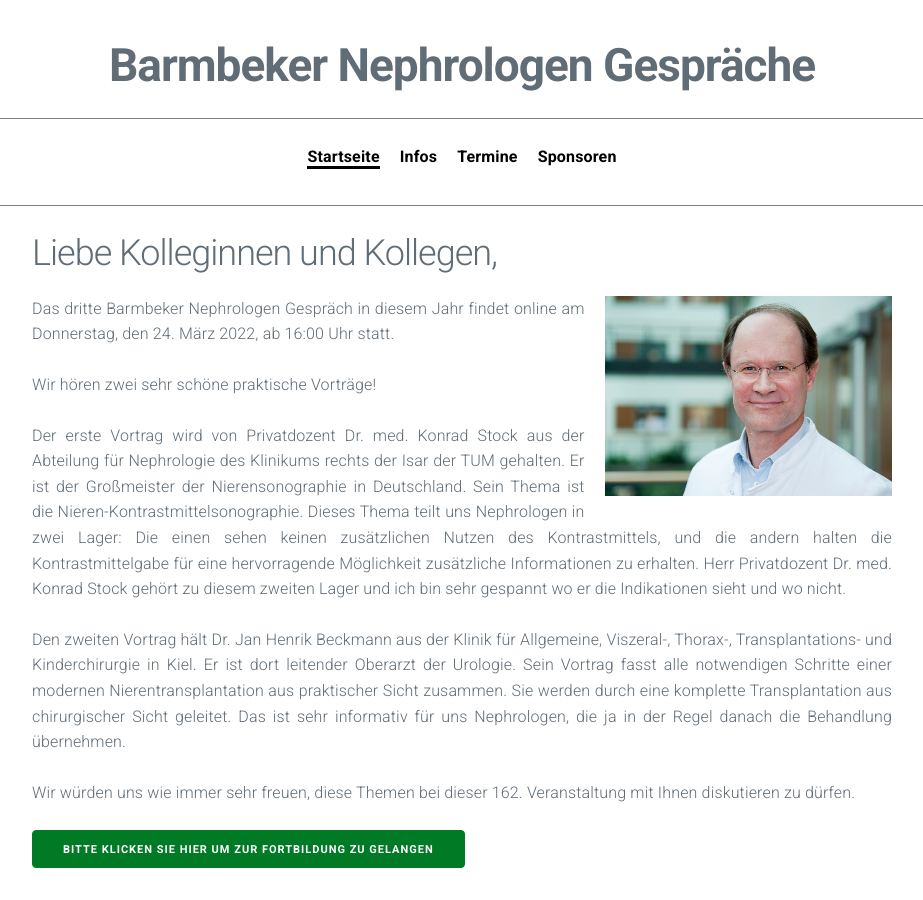
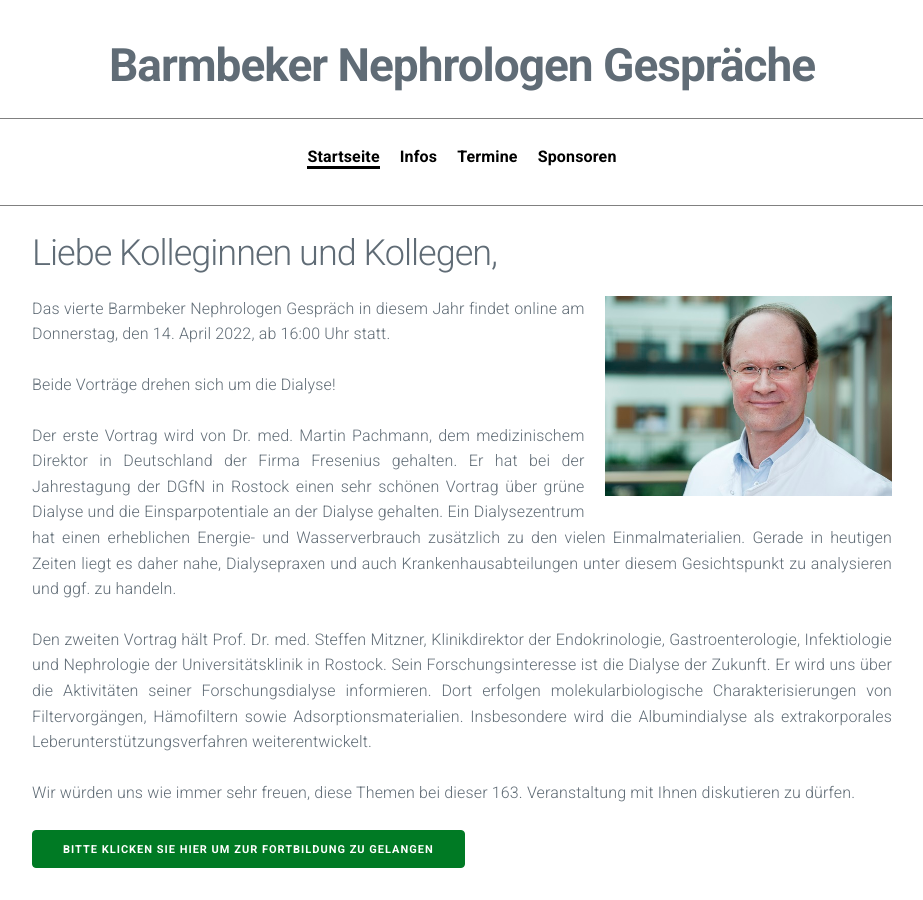
Before and after one commit to manuelpaul86/manuelpaul86.github.io, a Jekyll site: the page built from index.md, in a window 1280 px wide and 900 px high. Shown: the whole window, without its empty margins (178-1101 px from the left). Built offline with Jekyll 4.4.1, drawn with Linux system fonts in a browser that asks for light colours.

Commit message:
Update index.md

```diff
--- a/index.md
+++ b/index.md
@@ -4,15 +4,15 @@ title: Barmbeker Nephrologen Gespräche
 ---
 ## Liebe Kolleginnen und Kollegen,
 
-<img src="/assets/images/CA_Meyer.jpg" height="200rem" style="float:right; margin-left:20px; margin-bottom:20px;">Das dritte Barmbeker Nephrologen Gespräch in diesem Jahr findet online am Donnerstag, den 24. März 2022, ab 16:00 Uhr statt.
+<img src="/assets/images/CA_Meyer.jpg" height="200rem" style="float:right; margin-left:20px; margin-bottom:20px;">Das  vierte Barmbeker Nephrologen Gespräch in diesem Jahr findet online am Donnerstag, den 14. April 2022, ab 16:00 Uhr statt.
 
-Wir hören zwei sehr schöne praktische Vorträge!
+Beide Vorträge drehen sich um die Dialyse!
 
-Der erste Vortrag wird von Privatdozent Dr. med. Konrad Stock aus der Abteilung für Nephrologie des Klinikums rechts der Isar der TUM gehalten. Er ist der Großmeister der Nierensonographie in Deutschland. Sein Thema ist die Nieren-Kontrastmittelsonographie. Dieses Thema teilt uns Nephrologen in zwei Lager: Die einen sehen keinen zusätzlichen Nutzen des Kontrastmittels, und die andern halten die Kontrastmittelgabe für eine hervorragende Möglichkeit zusätzliche Informationen zu erhalten. Herr Privatdozent Dr. med. Konrad Stock gehört zu diesem zweiten Lager und ich bin sehr gespannt wo er die Indikationen sieht und wo nicht.
+Der erste Vortrag wird von Dr. med. Martin Pachmann, dem medizinischem Direktor in Deutschland der Firma Fresenius gehalten. Er hat bei der Jahrestagung der DGfN in Rostock einen sehr schönen Vortrag über grüne Dialyse und die Einsparpotentiale an der Dialyse gehalten. Ein Dialysezentrum hat einen erheblichen Energie- und Wasserverbrauch zusätzlich zu den vielen Einmalmaterialien. Gerade in heutigen Zeiten liegt es daher nahe, Dialysepraxen und auch Krankenhausabteilungen unter diesem Gesichtspunkt zu analysieren und ggf. zu handeln.
 
-Den zweiten Vortrag hält Dr. Jan Henrik Beckmann aus der Klinik für Allgemeine, Viszeral-, Thorax-, Transplantations- und Kinderchirurgie in Kiel. Er ist dort leitender Oberarzt der Urologie. Sein Vortrag fasst alle notwendigen Schritte einer modernen Nierentransplantation aus praktischer Sicht zusammen. Sie werden durch eine komplette Transplantation aus chirurgischer Sicht geleitet. Das ist sehr informativ für uns Nephrologen, die ja in der Regel danach die Behandlung übernehmen.
+Den zweiten Vortrag hält Prof. Dr. med. Steffen Mitzner, Klinikdirektor der Endokrinologie, Gastroenterologie, Infektiologie und Nephrologie der Universitätsklinik in Rostock. Sein Forschungsinteresse ist die Dialyse der Zukunft. Er wird uns über die Aktivitäten seiner Forschungsdialyse informieren. Dort erfolgen molekularbiologische Charakterisierungen von Filtervorgängen, Hämofiltern sowie Adsorptionsmaterialien. Insbesondere wird die Albumindialyse als extrakorporales Leberunterstützungsverfahren weiterentwickelt.
 
-Wir würden uns wie immer sehr freuen, diese Themen bei dieser 162. Veranstaltung mit Ihnen diskutieren zu dürfen.
+Wir würden uns wie immer sehr freuen, diese Themen bei dieser 163. Veranstaltung mit Ihnen diskutieren zu dürfen.
 
 <a class="button" href="https://teams.microsoft.com/l/meetup-join/19%3ameeting_N2E0ZGI0NmEtOGVlNS00ZTFkLTk0YzEtNTkwMWE0YmFhMjIy%40thread.v2/0?context=%7b%22Tid%22%3a%22e6160a47-a12e-4ab1-be56-bddd09456693%22%2c%22Oid%22%3a%2254de3200-43af-4cbb-8fde-9d0457be7bcb%22%7d" target="_blank">Bitte klicken Sie hier um zur Fortbildung zu gelangen</a>
 
```
